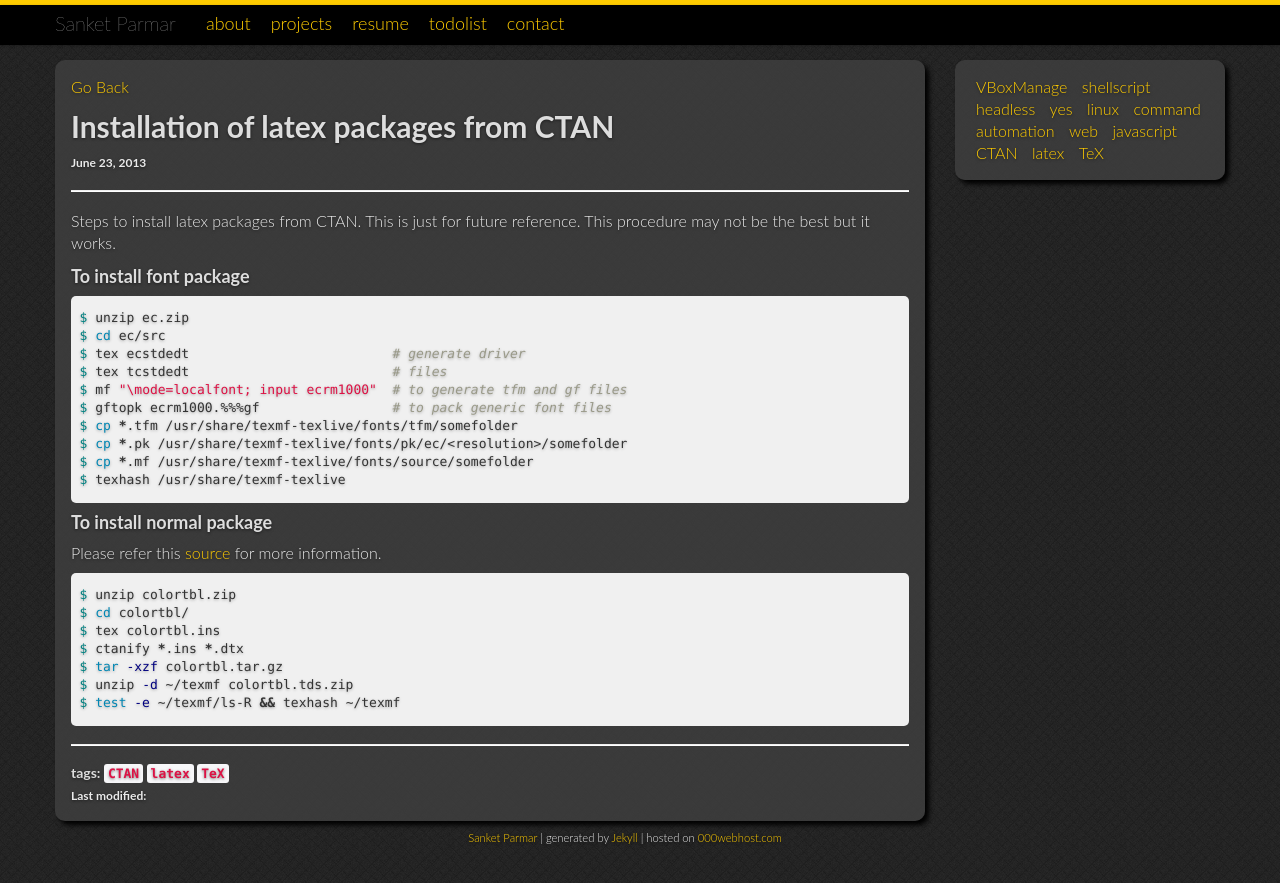
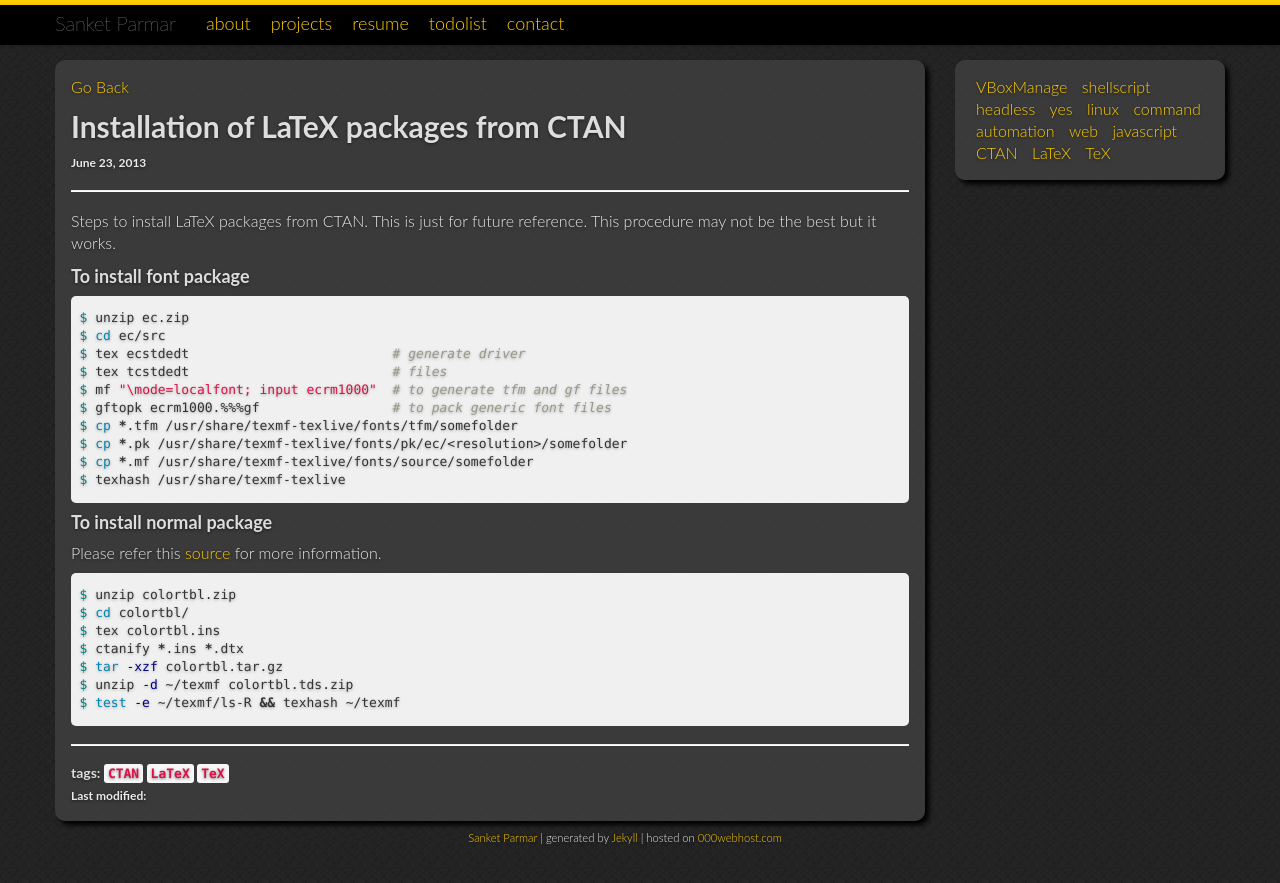
Before and after one commit to sanketparmar/sanketparmar.in, a Jekyll site: the page built from _posts/2013-06-23-latex-package-installtion.markdown, in a window 1280 px wide. Shown: the top 883 px of the page. Built offline with Jekyll 4.4.1, drawn with Linux system fonts in a browser that asks for light colours.

```diff
--- a/_posts/2013-06-23-latex-package-installtion.markdown
+++ b/_posts/2013-06-23-latex-package-installtion.markdown
@@ -1,10 +1,10 @@
 ---
 layout: post
-title: Installation of latex packages from CTAN
-tags: CTAN latex TeX
+title: Installation of LaTeX packages from CTAN
+tags: CTAN LaTeX TeX
 ---
 
-Steps to install latex packages from CTAN. This is just for future reference. This procedure may not be the best but it works.
+Steps to install LaTeX packages from CTAN. This is just for future reference. This procedure may not be the best but it works.
 
 ### To install font package
 
```
